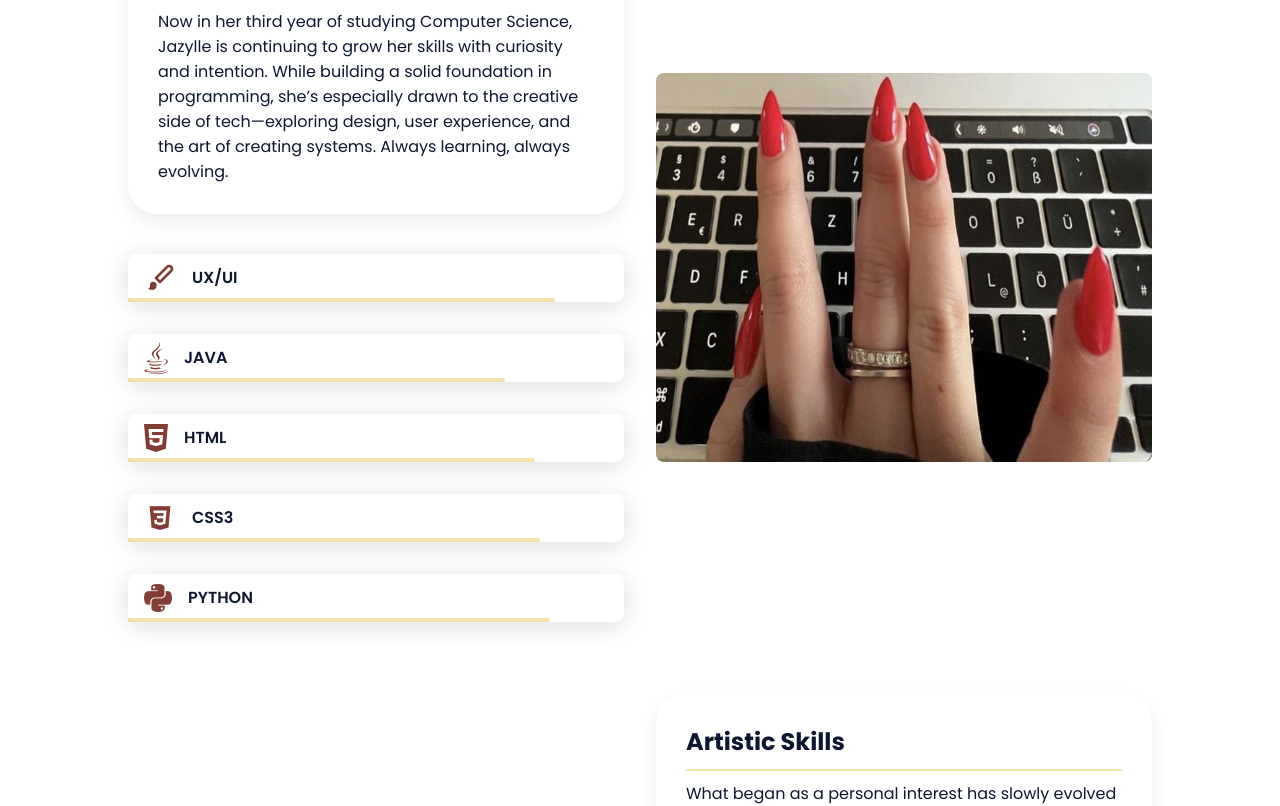
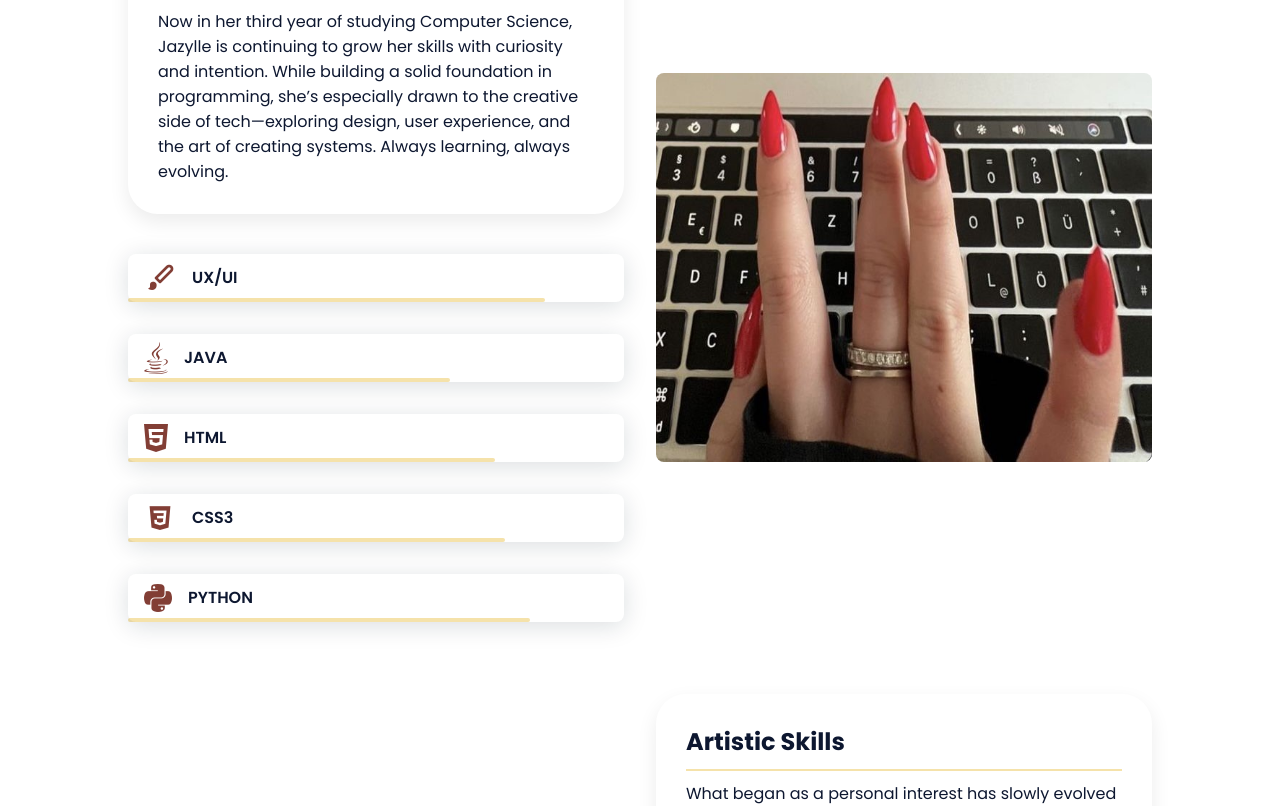
Before and after one commit to yllezy/Portfolio, a plain HTML site: page index.html in a window 1280 px wide. Shown: the part 2191-2997 px from the top of the page. Drawn offline with nearby package versions, Linux system fonts and the light colour scheme.

Commit message:
Update styles.css

```diff
--- a/assets/css/styles.css
+++ b/assets/css/styles.css
@@ -390,23 +390,23 @@ hr{
 }
 
 .skills__ux {
-  width: 86%;
+  width: 84%;
 }
 
 .skills__java {
+  width: 65%;
+}
+
+.skills__html {
+  width: 74%;
+}
+
+.skills__css {
   width: 76%;
 }
 
-.skills__html {
-  width: 82%;
-}
-
-.skills__css {
-  width: 83%;
-}
-
 .skills__python {
-  width: 85%;
+  width: 81%;
 }
 
 .a_skills__container {
```
